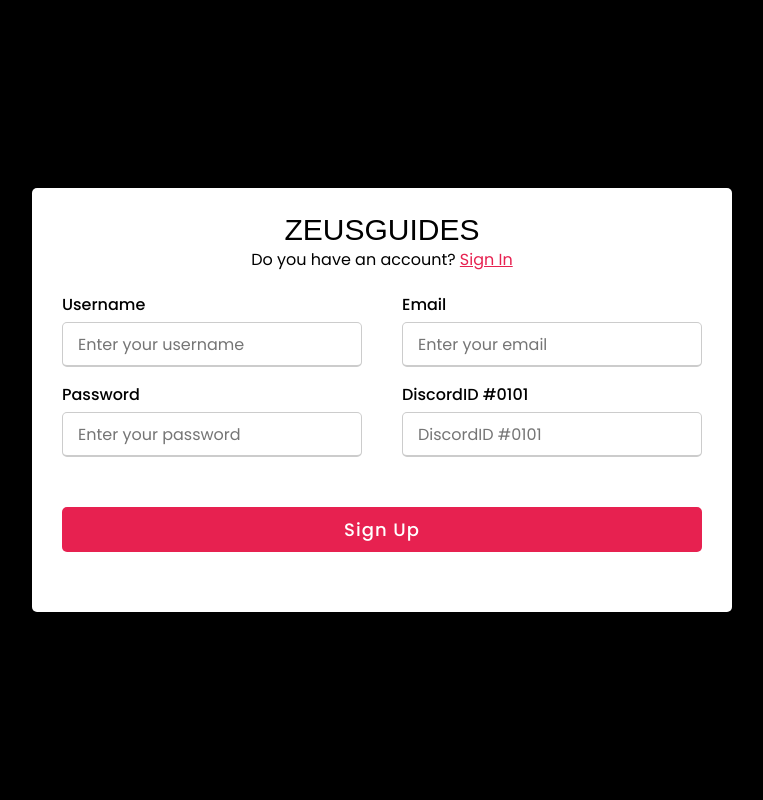
After one commit to Oussamalouah/Final-Project-master, a PHP site: page /signup.php in a window 1280 px wide. The commit adds this page. Shown: the whole page, without its empty margins (258-1021 px from the left). Run offline with PHP 8.4, Linux system fonts and the light colour scheme; some web fonts are replaced.

Commit message:
login and signup

```diff
--- a/index.php
+++ b/index.php
@@ -15,7 +15,7 @@
     <link rel="preconnect" href="https://fonts.googleapis.com">
    <link rel="preconnect" href="https://fonts.gstatic.com" crossorigin>
    <link href="https://fonts.googleapis.com/css2?family=Quicksand&family=Roboto:wght@900&display=swap" rel="stylesheet">
-    <title>Document</title>
+    <title>ZEUSGUIDES</title>
 </head>
 <header>
  <div class="navbar">
--- /dev/null
+++ b/signup.css
@@ -0,0 +1,126 @@
+@import url('https://fonts.googleapis.com/css2?family=Poppins:wght@200;300;400;500;600;700&display=swap');
+*{
+  margin: 0;
+  padding: 0;
+  box-sizing: border-box;
+  font-family: 'Poppins',sans-serif;
+}
+body{
+  height: 100vh;
+  display: flex;
+  justify-content: center;
+  align-items: center;
+  padding: 10px;
+  background: black;
+}
+.title{
+  font-family: 'Post No Bills Jaffna ExtraBold', sans-serif;
+  font-size:30px;
+  text-align: center;
+}
+.sign-in{
+  text-align: center;
+}
+.sign-in a {
+  color: #E72150;
+}
+.container{
+  max-width: 700px;
+  width: 100%;
+  background-color: #fff;
+  padding: 25px 30px;
+  border-radius: 5px;
+  box-shadow: 0 5px 10px rgba(0,0,0,0.15);
+}
+.content form .user-details{
+  display: flex;
+  flex-wrap: wrap;
+  justify-content: space-between;
+  margin: 20px 0 12px 0;
+}
+form .user-details .input-box{
+  margin-bottom: 15px;
+  width: calc(100% / 2 - 20px);
+}
+form .input-box span.details{
+  display: block;
+  font-weight: 500;
+  margin-bottom: 5px;
+}
+.user-details .input-box input{
+  height: 45px;
+  width: 100%;
+  outline: none;
+  font-size: 16px;
+  border-radius: 5px;
+  padding-left: 15px;
+  border: 1px solid #ccc;
+  border-bottom-width: 2px;
+  transition: all 0.3s ease;
+}
+.user-details .input-box input:focus,
+.user-details .input-box input:valid{
+  border-color: #9b59b6;
+}
+ form .gender-details .gender-title{
+  font-size: 20px;
+  font-weight: 500;
+ }
+ form .category{
+   display: flex;
+   width: 80%;
+   margin: 14px 0 ;
+   justify-content: space-between;
+ }
+ form .category label{
+   display: flex;
+   align-items: center;
+   cursor: pointer;
+ }
+
+
+ form .button{
+   height: 45px;
+   margin: 35px 0
+ }
+ form .button input{
+   height: 100%;
+   width: 100%;
+   border-radius: 5px;
+   border: none;
+   color: #fff;
+   font-size: 18px;
+   font-weight: 500;
+   letter-spacing: 1px;
+   cursor: pointer;
+   transition: all 0.3s ease;
+   background: #E72150;
+ }
+ form .button input:hover{
+  /* transform: scale(0.99); */
+  background: linear-gradient(-135deg, #e83061, #f924a0);
+  }
+ @media(max-width: 584px){
+ .container{
+  max-width: 100%;
+}
+form .user-details .input-box{
+    margin-bottom: 15px;
+    width: 100%;
+  }
+  form .category{
+    width: 100%;
+  }
+  .content form .user-details{
+    max-height: 300px;
+    overflow-y: scroll;
+  }
+  .user-details::-webkit-scrollbar{
+    width: 5px;
+  }
+  }
+  @media(max-width: 459px){
+  .container .content .category{
+    flex-direction: column;
+  }
+}
--- /dev/null
+++ b/signup.php
@@ -0,0 +1,43 @@
+<!DOCTYPE html>
+<!-- Created By CodingLab - www.codinglabweb.com -->
+<html lang="en" dir="ltr">
+  <head>
+    <meta charset="UTF-8">
+    <!---<title> Responsive Registration Form | CodingLab </title>--->
+    <link href="http://fonts.cdnfonts.com/css/post-no-bills-jaffna" rel="stylesheet">
+    <link rel="stylesheet" href="signup.css">
+   </head>
+<body>
+  <div class="container">
+    <div class="title">ZEUSGUIDES</div>
+    <div class="sign-in">Do you have an account?  <a href ="">Sign In</a></div>
+    <div class="content">
+      <form action="#">
+        <div class="user-details">
+          <div class="input-box">
+            <span class="details">Username</span>
+            <input type="text" placeholder="Enter your username" required>
+          </div>
+          <div class="input-box">
+            <span class="details">Email</span>
+            <input type="text" placeholder="Enter your email" required>
+          </div>
+          <div class="input-box">
+            <span class="details">Password</span>
+            <input type="text" placeholder="Enter your password" required>
+          </div>
+          <div class="input-box">
+            <span class="details">DiscordID #0101</span>
+            <input type="text" placeholder="DiscordID #0101" required>
+          </div>
+        </div>
+        <div class="gender-details">
+        <div class="button">
+          <input type="submit" value="Sign Up">
+        </div>
+      </form>
+    </div>
+  </div>
+
+</body>
+</html>
```
Also changed, not shown: login.css (added, +137 -0 lines), login.php (added, +35 -0 lines).
